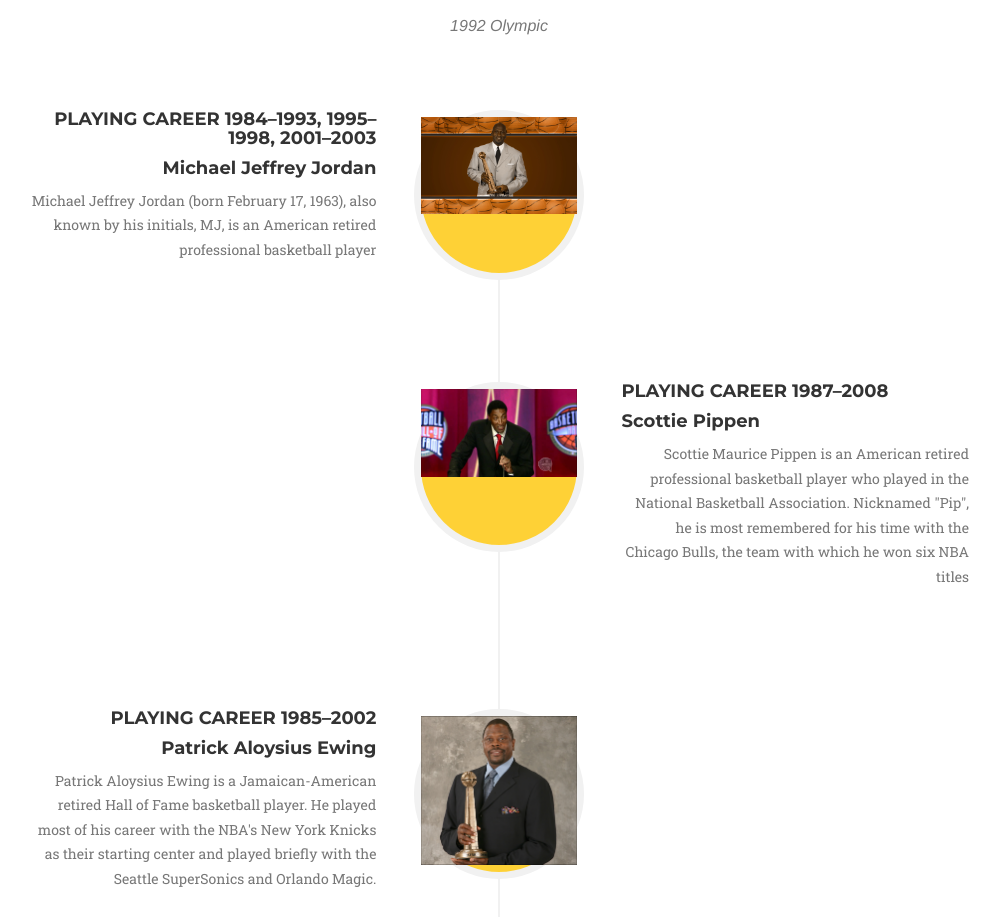
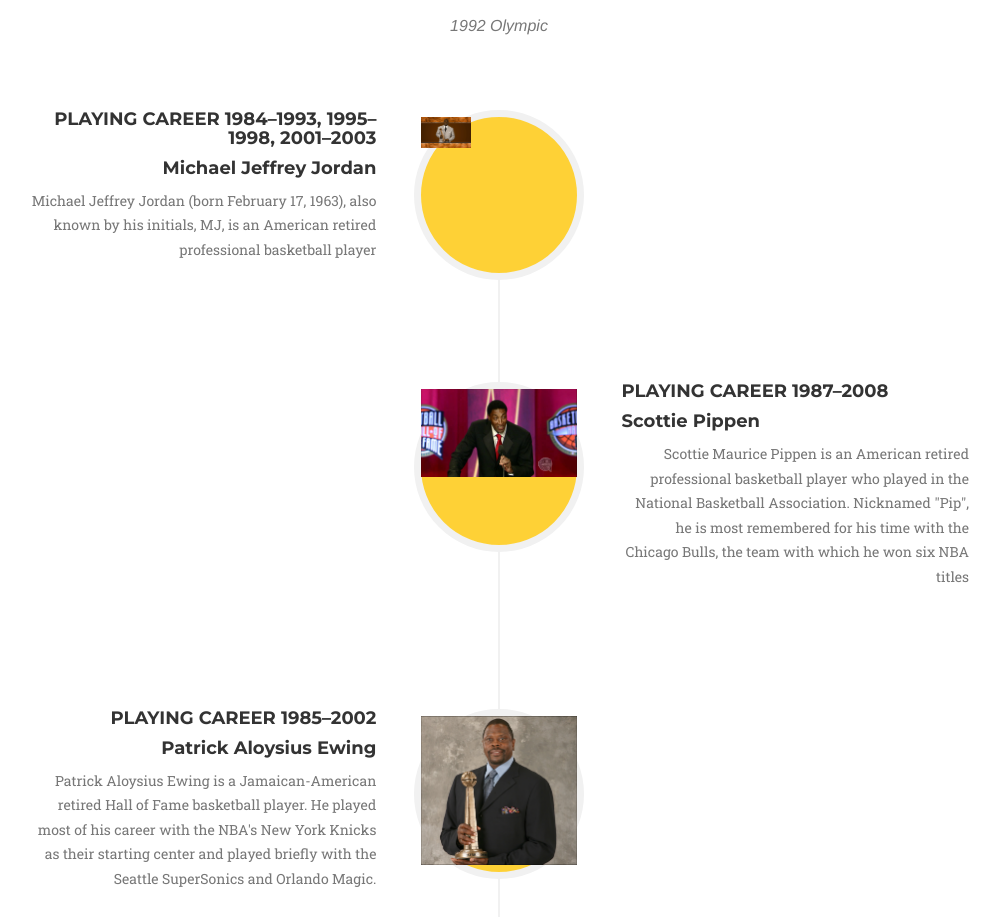
Before and after one commit to nathanielestrada/HallOfFamer, a website: page index.html in a window 1280 px wide. Shown: the part 912-1829 px from the top of the page, without its empty margins (141-1141 px from the left). Drawn offline with nearby package versions, Linux system fonts and the light colour scheme; a web font is replaced by a local one.

Commit message:
Update index.html

```diff
--- a/index.html
+++ b/index.html
@@ -84,7 +84,7 @@
                     <ul class="timeline">
                         <li>
                             <div class="timeline-image">
-                                <img class="img-square img-responsive" src="jordan.jpg"  alt="" align ="left">
+                                <img class="img-square img-responsive" src="jordan.jpg" width="50" height="50"  alt="" align ="left">
                             </div>
                             <div class="timeline-panel">
                                 <div class="timeline-heading">
```
